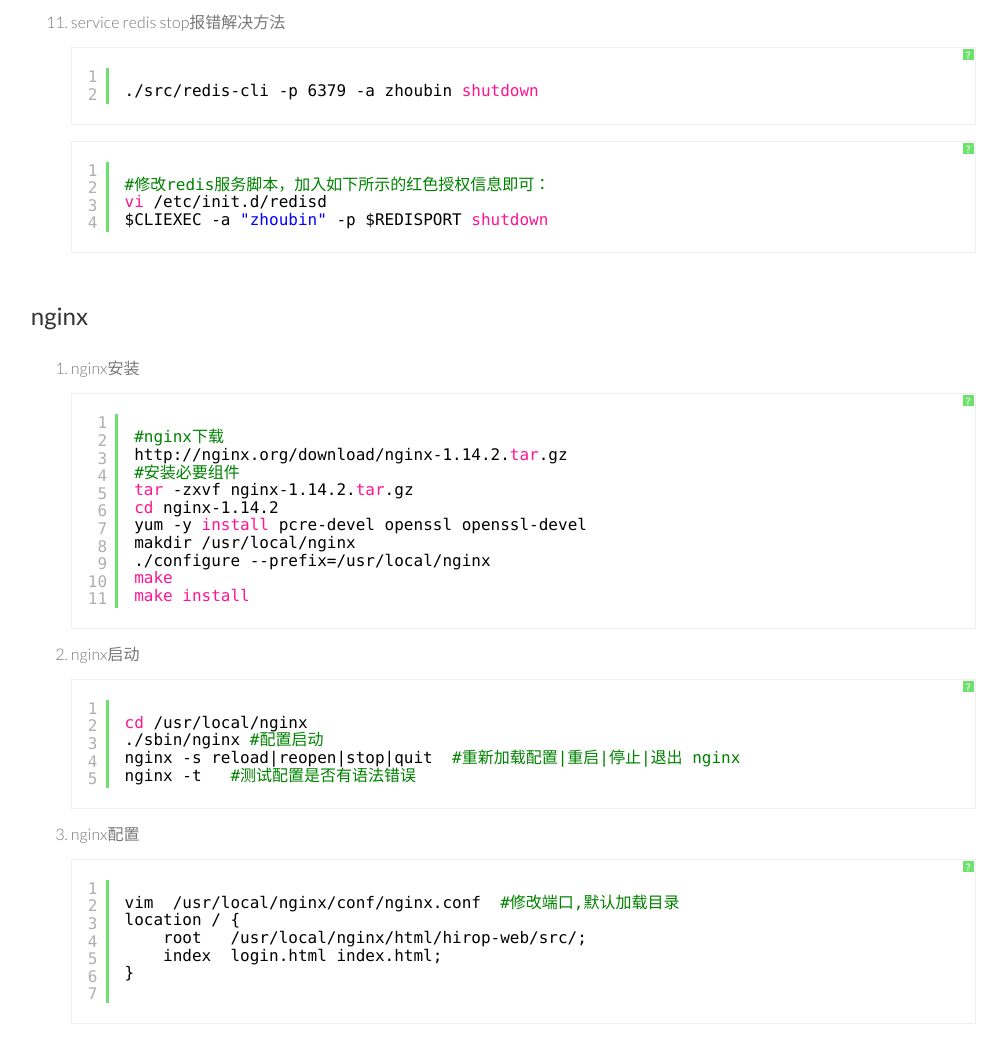
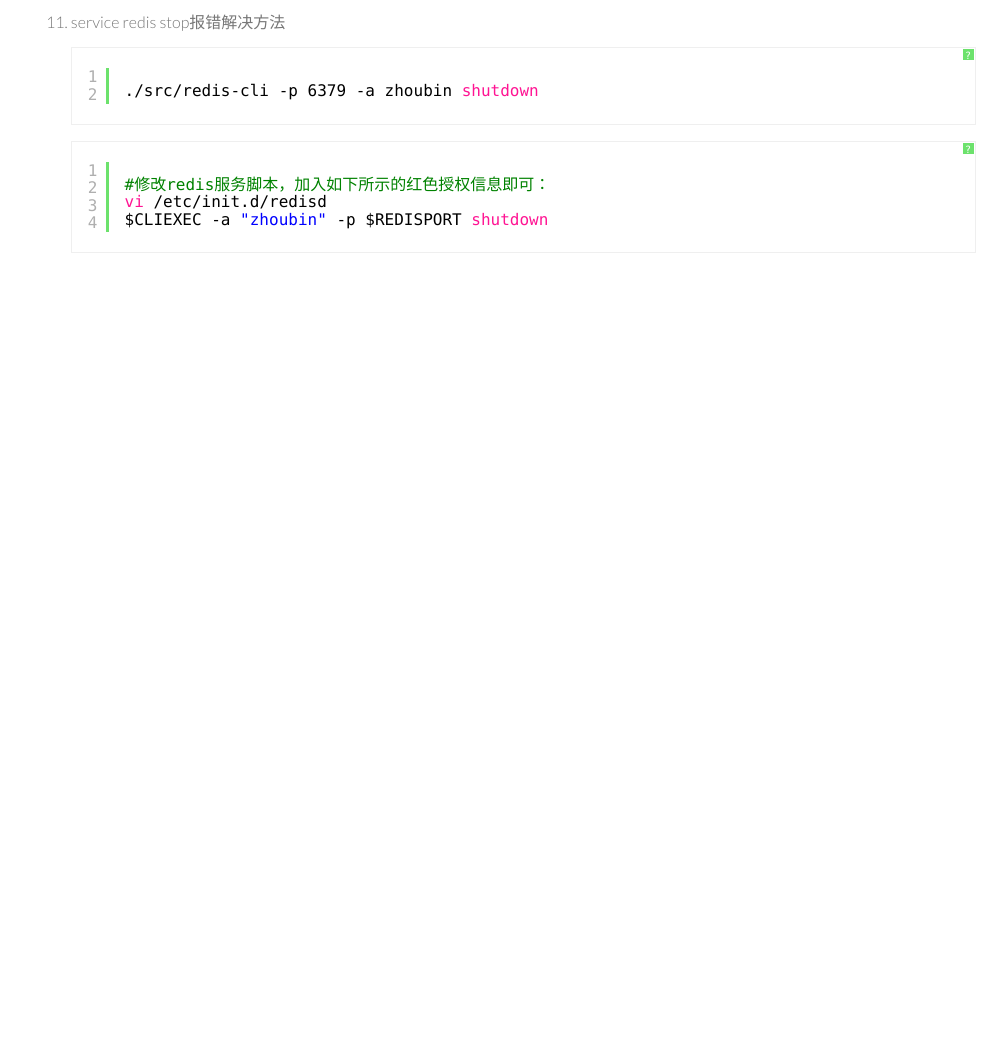
Before and after one commit to MyCrazy520/Personal, a plain HTML site: page zhoubin/doc/frame-index.html in a window 1280 px wide. Shown: the part 9979-11019 px from the top of the page, without its empty margins (252-1259 px from the left). After the commit the page ends 10248 px from the top, so only its background shows below. Drawn offline with nearby package versions, Linux system fonts and the light colour scheme.

Commit message:
Default Changelist

```diff
--- a/zhoubin/doc/frame-index.html
+++ b/zhoubin/doc/frame-index.html
@@ -626,42 +626,7 @@
 
 		</section>
 
-		<section id="nginx">
-			<h2 class="title">nginx</h2>
-			<ol>
-				<li>nginx安装 </li>
-				<pre class="brush:bash">
-					#nginx下载
-					http://nginx.org/download/nginx-1.14.2.tar.gz
-					#安装必要组件
-					tar -zxvf nginx-1.14.2.tar.gz
-					cd nginx-1.14.2
-					yum -y install pcre-devel openssl openssl-devel
-					makdir /usr/local/nginx
-					./configure --prefix=/usr/local/nginx
-					make
-					make install
-				</pre>
-				<li>nginx启动</li>
-				<pre class="brush:bash">
-					cd /usr/local/nginx
-					./sbin/nginx #配置启动
-					nginx -s reload|reopen|stop|quit  #重新加载配置|重启|停止|退出 nginx
-					nginx -t   #测试配置是否有语法错误
-				</pre>
-				<li>nginx配置</li>
-				<pre class="brush:bash">
-					vim  /usr/local/nginx/conf/nginx.conf  #修改端口,默认加载目录
-					location / {
-						root   /usr/local/nginx/html/hirop-web/src/;
-						index  login.html index.html;
-					}
 
-				</pre>
-
-
-			</ol>
-		</section>
 
 	</div>
 </div>
```
